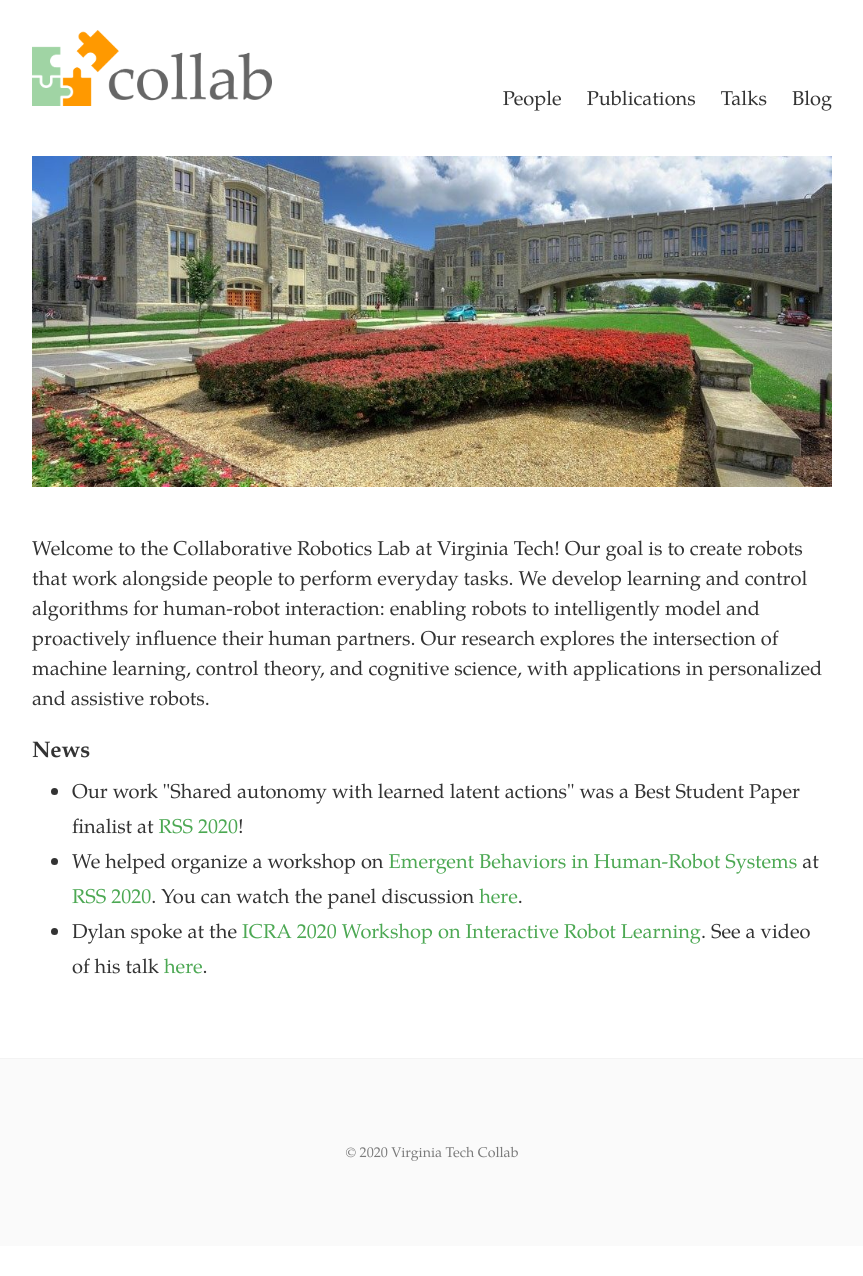
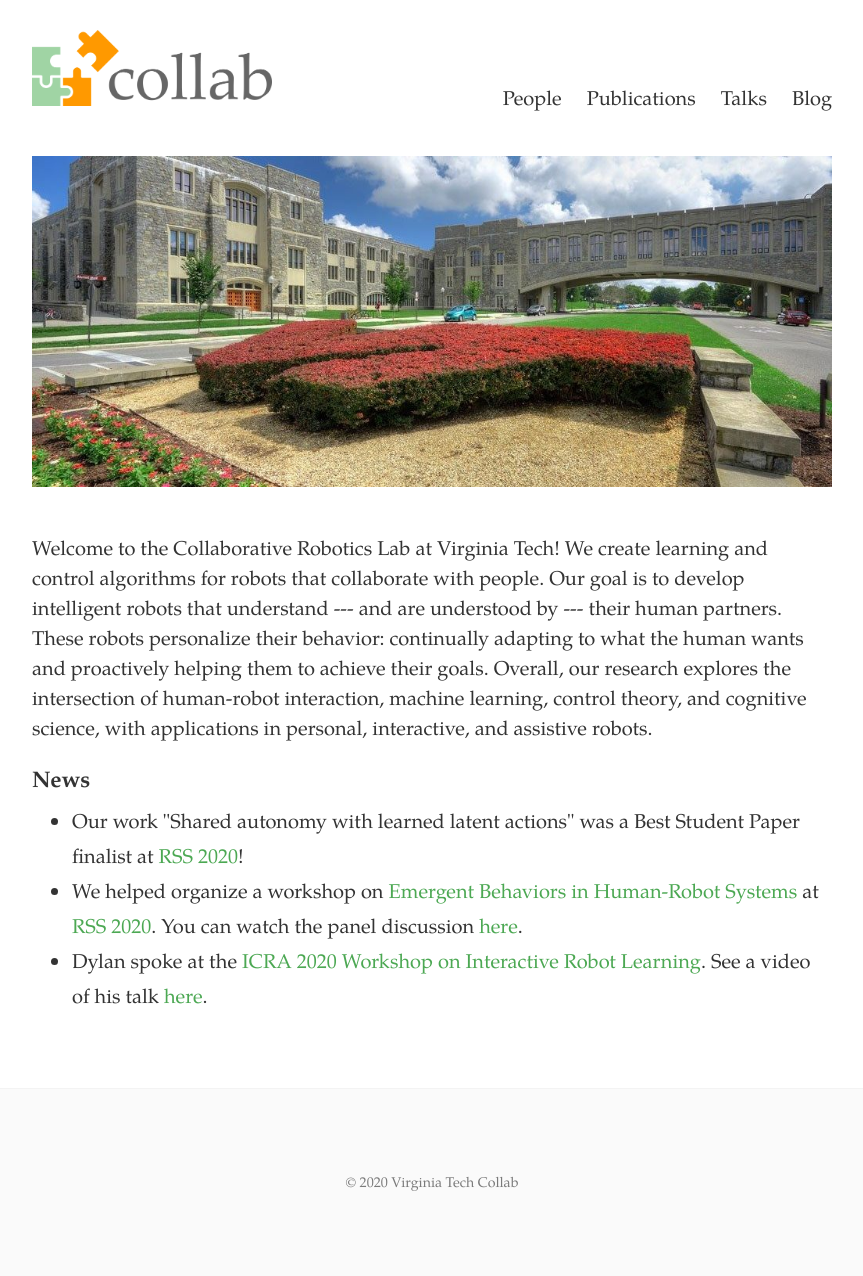
Before and after one commit to VT-Collab/vt-collab.github.io, a Jekyll site: the page built from index.html, in a window 1280 px wide. Shown: the whole page, without its empty margins (208-1071 px from the left). Built offline with Jekyll 4.4.1, drawn with Linux system fonts in a browser that asks for light colours; before the commit the page ends 1246 px from its top, so only the background shows below that.

Commit message:
adding s

```diff
--- a/_config.yml
+++ b/_config.yml
@@ -4,7 +4,7 @@ email:
 author: collab
 description: "Collaborative Robotics Lab"
 baseurl: ""
-url: "http://collab.me.vt.edu/"
+url: "https://collab.me.vt.edu/"
 date_format: "%b %-d, %Y"
 header_pages:
  - people.html
--- a/_data/news.yml
+++ b/_data/news.yml
@@ -1,6 +1,6 @@
 - text: Our work "Shared autonomy with learned latent actions" was a Best Student Paper finalist at <a href=\"https://roboticsconference.org\">RSS 2020</a>!
 
-- text: We helped organize a workshop on <a href=\"http://iliad.stanford.edu/rss-workshop\">Emergent Behaviors in Human-Robot Systems</a> at <a href=\"https://roboticsconference.org\">RSS 2020</a>. You can watch the panel discussion <a href=\https://youtu.be/bYO4ShmxPWk\">here</a>.
+- text: We helped organize a workshop on <a href=\"http://iliad.stanford.edu/rss-workshop\">Emergent Behaviors in Human-Robot Systems</a> at <a href=\"https://roboticsconference.org\">RSS 2020</a>. You can watch the panel discussion <a href=\"https://youtu.be/bYO4ShmxPWk\">here</a>.
 
 - text: "Dylan spoke at the <a href=\"https://sites.google.com/view/wirl-icra2020\">ICRA 2020 Workshop on Interactive Robot Learning</a>. See a video of his talk <a href=\"https://youtu.be/XQEvjbQ2Fm0\">here</a>."
 
--- a/_data/people.yml
+++ b/_data/people.yml
@@ -1,6 +1,6 @@
 
 - name: Dylan Losey
   picture: /images/people/dylan.png
-  website: http://dylanlosey.com/
+  website: https://dylanlosey.com/
   description: Dylan is an Assistant Professor in the Department of Mechanical Engineering at Virginia Tech. He researches learning and control algorithms for personalizing robots that collaborate with people.
   rank: leader
--- a/index.html
+++ b/index.html
@@ -11,11 +11,11 @@ tags: home
   <br>
   <br>
   <p>Welcome to the Collaborative Robotics Lab at Virginia Tech!
-  Our goal is to create robots that work alongside people to perform everyday tasks.
-  We develop learning and control algorithms for human-robot interaction: enabling robots to
-  intelligently model and proactively influence their human partners.
-  Our research explores the intersection of machine learning, control theory, and cognitive science,
-  with applications in personalized and assistive robots.</p>
+  We create learning and control algorithms for robots that collaborate with people.
+  Our goal is to develop intelligent robots that understand --- and are understood by --- their human partners.
+  These robots personalize their behavior: continually adapting to what the human wants and proactively helping them to achieve their goals.
+  Overall, our research explores the intersection of human-robot interaction, machine learning, control theory, and cognitive science,
+  with applications in personal, interactive, and assistive robots.</p>
   <h3>News</h3>
   <ul>
     {% for item in site.data.news limit:3%}
```
Also changed, not shown: _data/publications.yml (+8 -0 lines).
